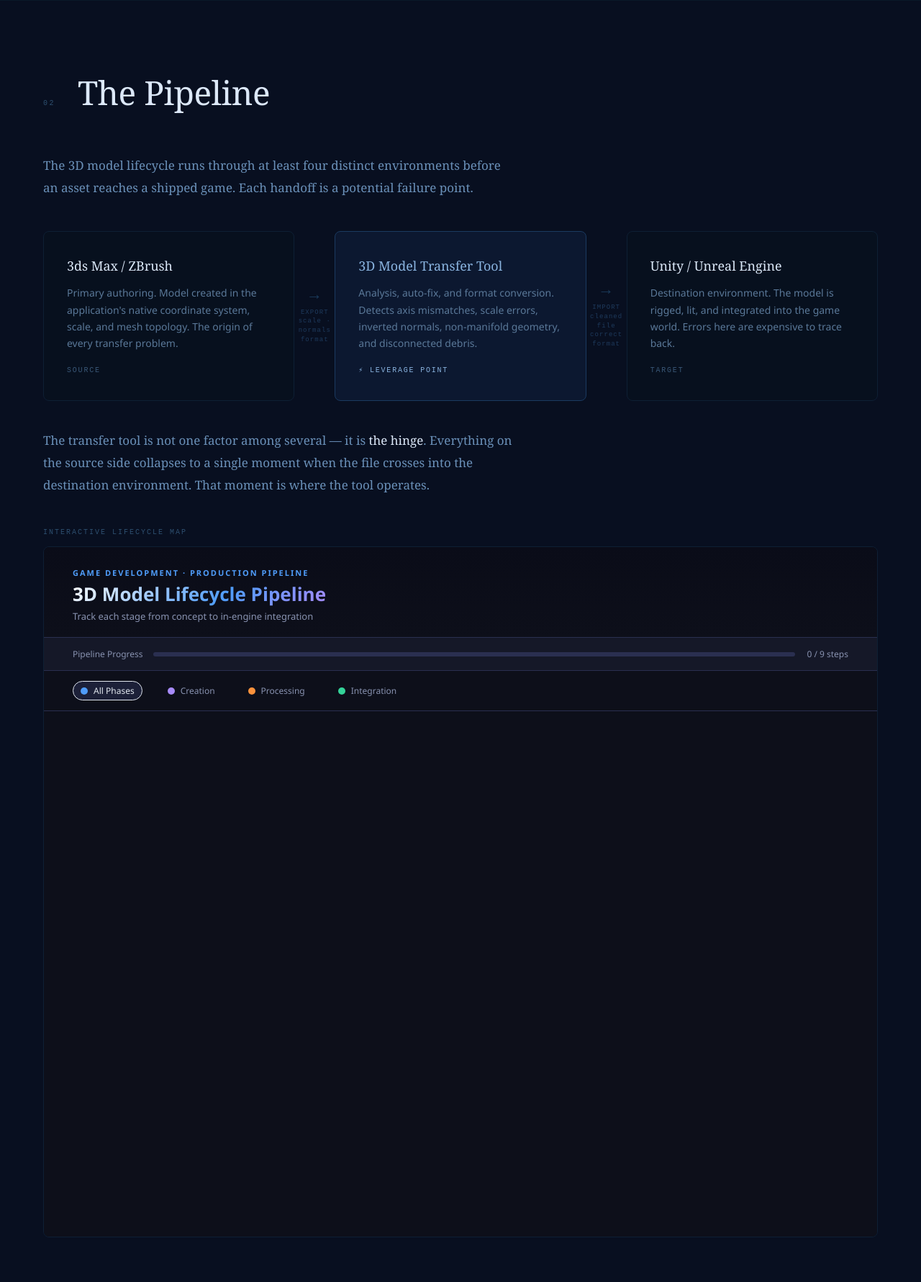
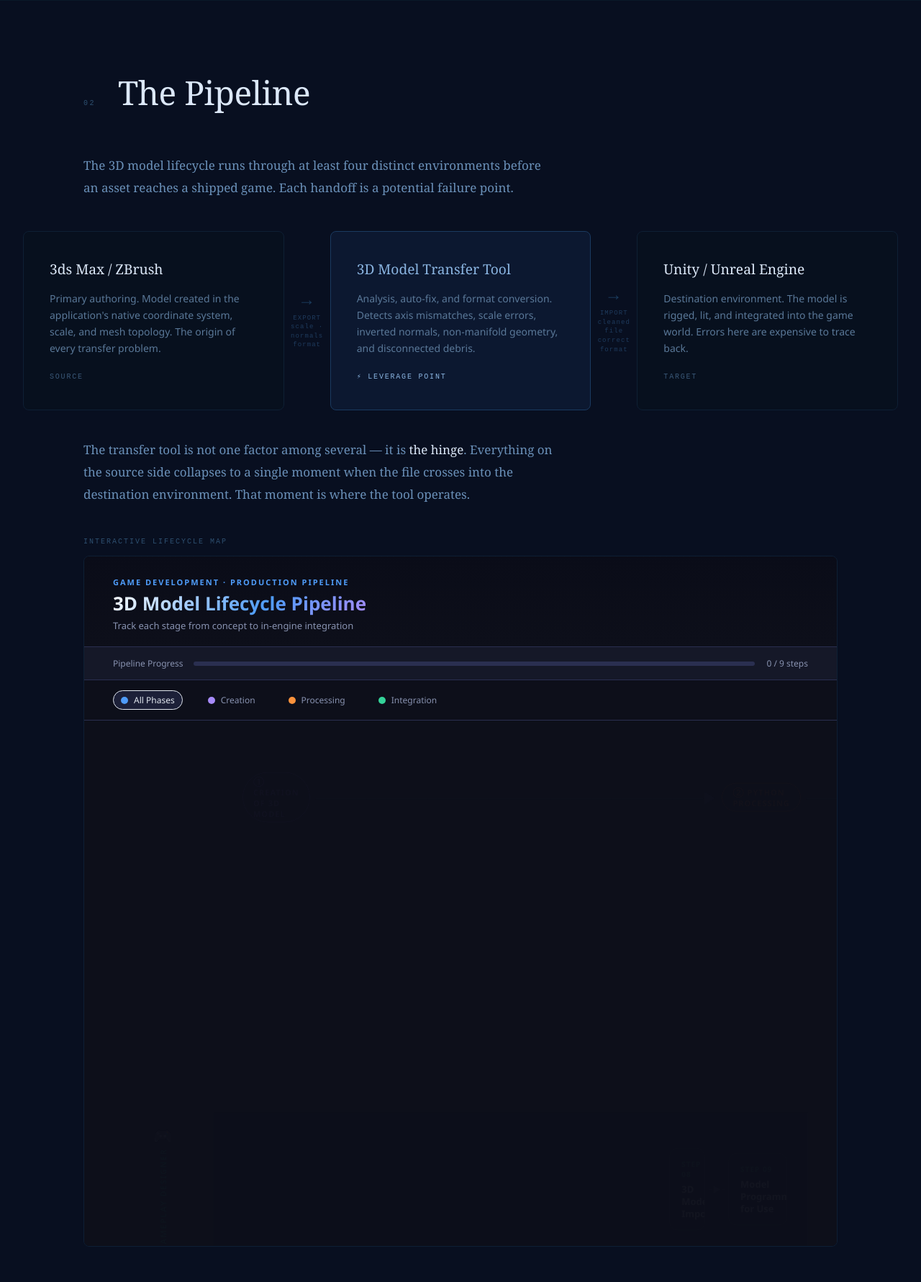
Before and after one commit to InstinctiveUI/AI180_P1_Snyder_CJ, a Flask app: page / in a window 1280 px wide. Shown: the part 1708-3489 px from the top of the page at 72% size. Run offline with Flask 2, Linux system fonts and the light colour scheme.

Commit message:
Extend pipeline to full page width (break out of 1160px container)
- Pull pipeline div out of .si max-width container
- Section now uses full viewport width with 32px edge padding
- Header/prose text and iframe stay constrained in .si for readability
- Pipeline cards stretch edge-to-edge across the screen

```diff
--- a/3d-model-transfer-tool/templates/index.html
+++ b/3d-model-transfer-tool/templates/index.html
@@ -77,16 +77,18 @@
     .pq{border-left:2px solid var(--b-hi);padding:18px 30px;margin:44px 0;font-family:var(--serif);font-size:21px;font-style:italic;color:var(--b-hi);line-height:1.5;max-width:620px;}
 
     /* PIPELINE */
-    .pipeline{margin-top:44px;display:grid;grid-template-columns:1fr 56px 1fr 56px 1fr;align-items:stretch;gap:0;}
-    .pr{display:flex;flex-direction:column;justify-content:space-between;padding:36px 32px;background:#07101e;border:1px solid #0e1f34;border-radius:8px;transition:background .2s;min-height:180px;}
+    .pipeline-outer{margin-top:44px;width:100%;box-sizing:border-box;padding:0 32px;}
+    .pipeline{display:grid;grid-template-columns:1fr 64px 1fr 64px 1fr;align-items:stretch;gap:0;width:100%;}
+    .pr{display:flex;flex-direction:column;justify-content:space-between;padding:40px 36px;background:#07101e;border:1px solid #0e1f34;border-radius:8px;transition:background .2s;min-height:200px;}
     .pr:hover{background:#0c1a30;}
-    .pr-app{font-family:var(--serif);font-size:clamp(15px,1.4vw,20px);color:var(--b-accent);margin-bottom:14px;line-height:1.3;}
+    .pr-app{font-family:var(--serif);font-size:clamp(16px,1.5vw,22px);color:var(--b-accent);margin-bottom:16px;line-height:1.3;}
     .pr-desc{font-family:var(--sans);font-size:14px;color:#5a7898;line-height:1.65;flex:1;}
-    .pr-tag{font-family:var(--mono);font-size:10px;letter-spacing:.18em;color:#3a5878;text-transform:uppercase;margin-top:20px;}
+    .pr-tag{font-family:var(--mono);font-size:10px;letter-spacing:.18em;color:#3a5878;text-transform:uppercase;margin-top:22px;}
     .pa{display:flex;flex-direction:column;align-items:center;justify-content:center;gap:6px;color:#1e3a5c;font-family:var(--mono);font-size:9px;letter-spacing:.12em;text-align:center;padding:8px 4px;line-height:1.4;}
-    .pa-arr{font-size:22px;color:#1a3a5a;line-height:1;}
+    .pa-arr{font-size:24px;color:#1a3a5a;line-height:1;}
     @media(max-width:760px){
-      .pipeline{grid-template-columns:1fr;grid-template-rows:auto;}
+      .pipeline-outer{padding:0 16px;}
+      .pipeline{grid-template-columns:1fr;}
       .pa{flex-direction:row;padding:10px 20px;background:#050d1a;border:1px solid #0e1f34;border-radius:6px;font-size:9px;gap:10px;}
       .pa-arr{font-size:16px;}
     }
@@ -310,10 +312,12 @@
 </section>
 
 <!-- §02 PIPELINE -->
-<section id="pipeline" class="bs bg-b fi">
-  <div class="si">
+<section id="pipeline" class="bg-b fi" style="padding:96px 0;border-bottom:1px solid #0a1828;">
+  <div class="si" style="padding:0 56px;">
     <div class="sec-hd"><span class="sec-num">02</span><h2 class="sec-title">The Pipeline</h2></div>
     <div class="prose"><p>The 3D model lifecycle runs through at least four distinct environments before an asset reaches a shipped game. Each handoff is a potential failure point.</p></div>
+  </div>
+  <div class="pipeline-outer">
     <div class="pipeline">
       <div class="pr">
         <div class="pr-app">3ds Max / ZBrush</div>
@@ -333,6 +337,8 @@
         <div class="pr-tag">Target</div>
       </div>
     </div>
+  </div>
+  <div class="si" style="padding:0 56px;">
     <div class="prose" style="margin-top:40px;"><p>The transfer tool is not one factor among several — it is <strong>the hinge</strong>. Everything on the source side collapses to a single moment when the file crosses into the destination environment. That moment is where the tool operates.</p></div>
     <div style="margin-top:44px;">
       <div style="font-family:var(--mono);font-size:10px;letter-spacing:.2em;text-transform:uppercase;color:#2e5070;margin-bottom:14px;">Interactive Lifecycle Map</div>
```
